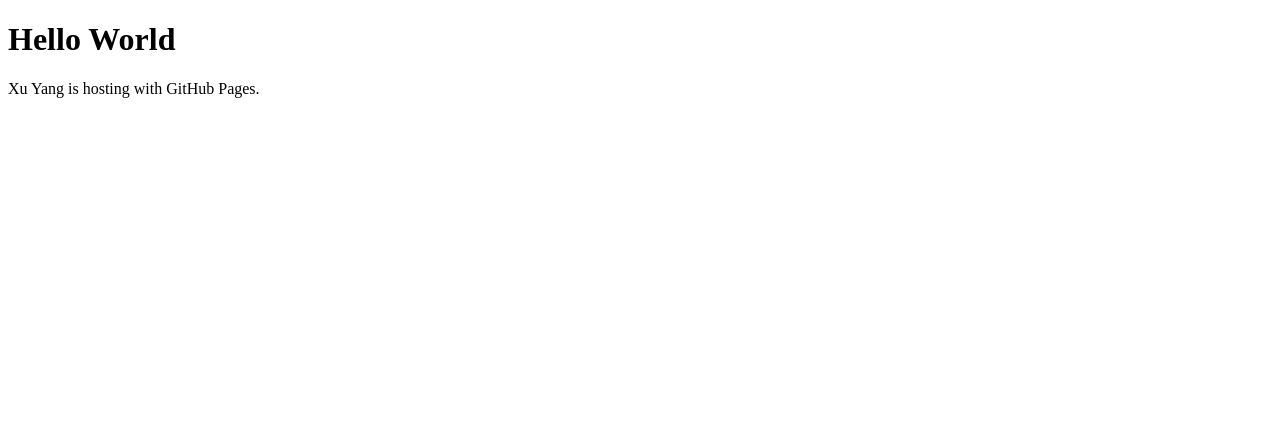
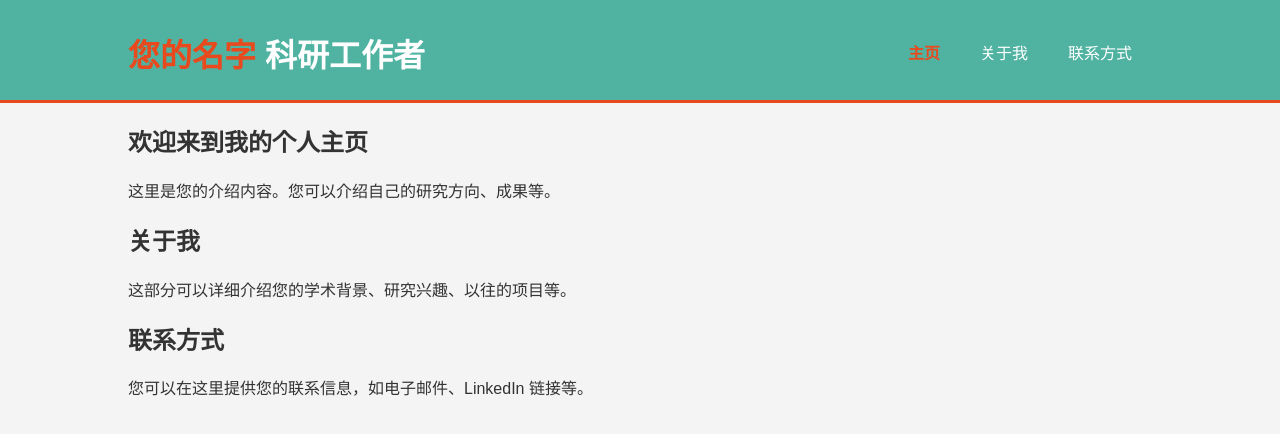
Before and after one commit to yangxu91/yangxu91.github.io, a plain HTML site: page index.html in a window 1280 px wide. Drawn offline with Linux system fonts and the light colour scheme.

Commit message:
Update index.html

```diff
--- a/index.html
+++ b/index.html
@@ -1,7 +1,95 @@
 <!DOCTYPE html>
 <html>
+<head>
+    <title>Xu Yang (杨旭)</title>
+    <style>
+        body {
+            font-family: Arial, sans-serif;
+            margin: 0;
+            padding: 0;
+            background-color: #f4f4f4;
+            color: #333;
+        }
+        .container {
+            width: 80%;
+            margin: auto;
+            overflow: hidden;
+        }
+        header {
+            background: #50b3a2;
+            color: white;
+            padding-top: 30px;
+            min-height: 70px;
+            border-bottom: #e8491d 3px solid;
+        }
+        header a {
+            color: #ffffff;
+            text-decoration: none;
+            text-transform: uppercase;
+            font-size: 16px;
+        }
+        header ul {
+            padding: 0;
+            margin: 0;
+            list-style: none;
+            overflow: hidden;
+        }
+        header li {
+            float: left;
+            display: inline;
+            padding: 0 20px 0 20px;
+        }
+        header #branding {
+            float: left;
+        }
+        header #branding h1 {
+            margin: 0;
+        }
+        header nav {
+            float: right;
+            margin-top: 10px;
+        }
+        header .highlight, header .current a {
+            color: #e8491d;
+            font-weight: bold;
+        }
+        header a:hover {
+            color: #ffffff;
+            font-weight: bold;
+        }
+    </style>
+</head>
 <body>
-<h1>Hello World</h1>
-<p>Xu Yang is hosting with GitHub Pages.</p>
+    <header>
+        <div class="container">
+            <div id="branding">
+                <h1><span class="highlight">您的名字</span> 科研工作者</h1>
+            </div>
+            <nav>
+                <ul>
+                    <li class="current"><a href="#home">主页</a></li>
+                    <li><a href="#about">关于我</a></li>
+                    <li><a href="#contact">联系方式</a></li>
+                </ul>
+            </nav>
+        </div>
+    </header>
+
+    <div class="container">
+        <section id="home">
+            <h2>欢迎来到我的个人主页</h2>
+            <p>这里是您的介绍内容。您可以介绍自己的研究方向、成果等。</p>
+        </section>
+
+        <section id="about">
+            <h2>关于我</h2>
+            <p>这部分可以详细介绍您的学术背景、研究兴趣、以往的项目等。</p>
+        </section>
+
+        <section id="contact">
+            <h2>联系方式</h2>
+            <p>您可以在这里提供您的联系信息，如电子邮件、LinkedIn 链接等。</p>
+        </section>
+    </div>
 </body>
 </html>
```
